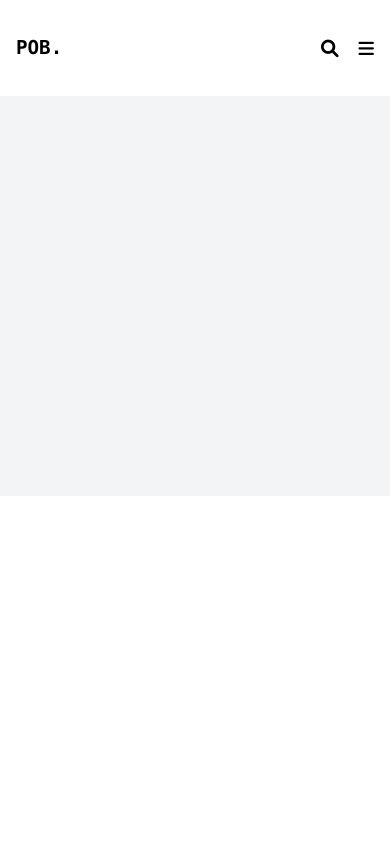
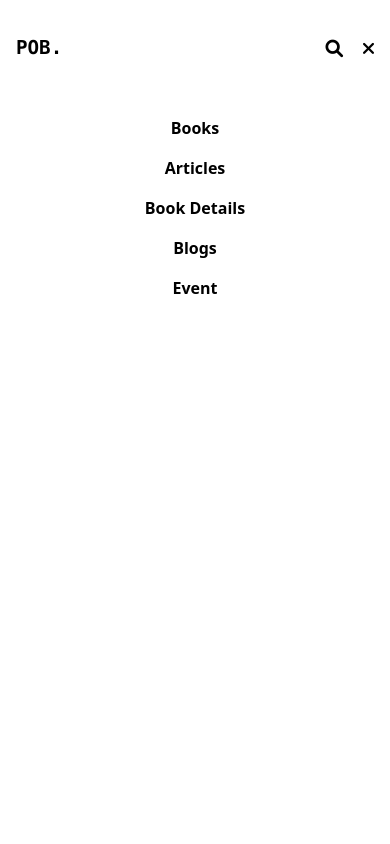
Before and after one commit to davidfayanju1/PeriOpBlog, a React (Vite) app: page / in a window 390 px wide. Both pictures are taken after a click on the button 366 px from the left and 47 px from the top of the page. Shown: the top 844 px of the page. Built offline with nearby package versions, Linux system fonts and the light colour scheme.

Commit message:
Changes to the main layout

```diff
--- a/index.html
+++ b/index.html
@@ -2,7 +2,7 @@
 <html lang="en">
   <head>
     <meta charset="UTF-8" />
-    <link rel="icon" type="image/svg+xml" href="/vite.svg" />
+    <link rel="icon" type="image/svg+xml" href="/images.png" />
     <link
       rel="stylesheet"
       href="https://cdnjs.cloudflare.com/ajax/libs/font-awesome/6.0.0-beta3/css/all.min.css"
--- a/src/components/common/Nav.tsx
+++ b/src/components/common/Nav.tsx
@@ -1,3 +1,4 @@
+import { useState } from "react";
 import { Link } from "react-router-dom";
 
 const Nav = () => {
@@ -26,6 +27,8 @@ const Nav = () => {
     },
   ];
 
+  const [toggle, setToggle] = useState(false);
+
   return (
     <div>
       <nav className="item_container fixed top-0 left-0 flex items-center justify-between w-full min-h-[6rem] bg-white md:px-[2rem] px-[1rem]">
@@ -45,6 +48,18 @@ const Nav = () => {
           </li>
         </ul>
 
+        {toggle && (
+          <ul className="block md:hidden bg-white absolute top-[6rem] left-0 w-full p-5 min-h-[15rem]">
+            <li className=" flex flex-col items-center justify-center gap-4">
+              {links.map((item) => (
+                <Link to={item.route} className="font-semibold text-[1rem]">
+                  {item.name}
+                </Link>
+              ))}
+            </li>
+          </ul>
+        )}
+
         <div className="icon_container flex items-center justify-center gap-5 h-full">
           <button className="text-[1.1rem] text-black">
             <i className="fa-solid fa-magnifying-glass"></i>
@@ -53,8 +68,15 @@ const Nav = () => {
             <i className="fa-solid fa-cart-shopping"></i>
           </button>
 
-          <button className="text-black text-[1.1rem] md:hidden block">
-            <i className="fa-solid fa-bars"></i>
+          <button
+            onClick={() => setToggle(!toggle)}
+            className="text-black text-[1.1rem] md:hidden block"
+          >
+            {toggle ? (
+              <i className="fa-solid fa-xmark"></i>
+            ) : (
+              <i className="fa-solid fa-bars"></i>
+            )}
           </button>
         </div>
       </nav>
--- a/src/components/modules/home/HomeComp.tsx
+++ b/src/components/modules/home/HomeComp.tsx
@@ -1,10 +1,13 @@
 const HomeComp = () => {
   return (
-    <div className="item-container min-h-screen">
-      <section className="section_container min-h-[25rem] bg-gray-100">
-        <div className="text-container"></div>
-      </section>
-    </div>
+    <>
+      <div className="item-container min-h-screen flex items-center justify-center gap-5 p-3">
+        <section className="section_container min-h-[25rem] bg-gray-100 rounded-[10px]">
+          <div className="text-container"></div>
+        </section>
+        <section className="min-h-[25rem] bg-gray-100"></section>
+      </div>
+    </>
   );
 };
 
```
Also changed, not shown: public/images.png (added).
